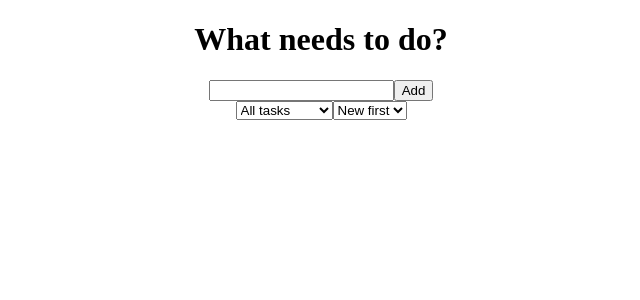
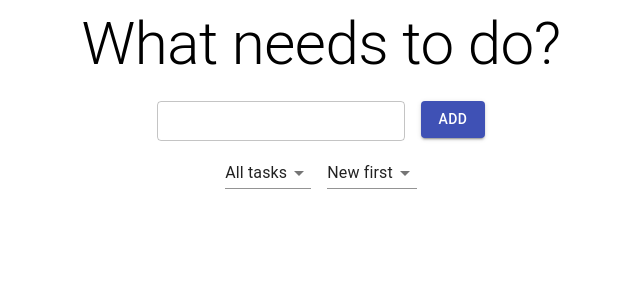
Before and after one commit to echnaya-p/todo-react, a React (Create React App) app: page / in a window 1280 px wide. Shown: the top 300 px of the page, without its empty margins (319-959 px from the left). Built offline with nearby package versions, Linux system fonts and the light colour scheme.

Commit message:
added material-ui, styles, grids, date for task, hover effect

```diff
--- a/src/App.js
+++ b/src/App.js
@@ -1,11 +1,12 @@
 import './App.css';
 import React from 'react';
 import ToDo from './ToDo.js';
+import Typography from '@material-ui/core/Typography';
 
 function App() {
   return (
     <div className="App">
-        <h1>What needs to do?</h1>
+        <Typography variant="h2" component="h1" gutterBottom>What needs to do?</Typography>
         <ToDo />
     </div>
   );
--- a/src/Filter.js
+++ b/src/Filter.js
@@ -1,6 +1,7 @@
 import React from 'react';
 import {filterByOrder, filterByState} from "./constants/constants";
 import * as PropTypes from 'prop-types';
+import { Select, MenuItem, Grid } from "@material-ui/core";
 
 function Filter(props) {
     const { ids, tasks, order, onUpdateFilteredIds, select, onUpdateSelect, onUpdateOrder } = props;
@@ -20,17 +21,21 @@ function Filter(props) {
     };
 
     return (
-        <div>
-            <select value={select} onChange={handleFilterTaskByState}>
-                <option value={filterByState.ALL}>All tasks</option>
-                <option value={filterByState.ACTIVE}>Active tasks</option>
-                <option value={filterByState.FINISHED}>Fished tasks</option>
-            </select>
-            <select value={order} onChange={handleFilterTaskByDate}>
-                <option value={filterByOrder.NEW}>New first</option>
-                <option value={filterByOrder.OLD}>Old first</option>
-            </select>
-        </div>
+        <Grid container spacing={2}>
+            <Grid item>
+                <Select value={select} onChange={handleFilterTaskByState}>
+                    <MenuItem value={filterByState.ALL}>All tasks</MenuItem>
+                    <MenuItem value={filterByState.ACTIVE}>Active tasks</MenuItem>
+                    <MenuItem value={filterByState.FINISHED}>Fished tasks</MenuItem>
+                </Select>
+            </Grid>
+            <Grid item>
+                <Select value={order} onChange={handleFilterTaskByDate}>
+                    <MenuItem value={filterByOrder.NEW}>New first</MenuItem>
+                    <MenuItem value={filterByOrder.OLD}>Old first</MenuItem>
+                </Select>
+            </Grid>
+        </Grid>
     );
 }
 
--- a/src/Form.js
+++ b/src/Form.js
@@ -2,9 +2,21 @@ import React from 'react';
 import { generateUniqueID } from './utils/utils';
 import { taskState, filterByOrder } from "./constants/constants";
 import * as PropTypes from 'prop-types';
+import { Button, TextField, Grid } from "@material-ui/core";
 
 function Form(props) {
-    const { text, tasks, ids, order, onUpdateIds, onUpdateTasks, onUpdateText, select, filteredIds, onUpdateFilteredIds } = props;
+    const {
+        text,
+        tasks,
+        ids,
+        order,
+        select,
+        filteredIds,
+        onUpdateIds,
+        onUpdateTasks,
+        onUpdateText,
+        onUpdateFilteredIds
+    } = props;
 
     const handleChangeText = (e) => {
         onUpdateText(e.target.value);
@@ -29,10 +41,21 @@ function Form(props) {
     };
 
     return (
-        <div>
-            <input type="text" onChange={handleChangeText} value={text}/>
-            <button onClick={handleAddTask}>Add</button>
-        </div>
+        <Grid container spacing={2}>
+            <Grid item>
+                <TextField
+                    id="outlined-basic"
+                    variant="outlined"
+                    type="text"
+                    size="small"
+                    onChange={handleChangeText}
+                    value={text}
+                />
+            </Grid>
+            <Grid item>
+                <Button onClick={handleAddTask} variant="contained" color="primary">Add</Button>
+            </Grid>
+        </Grid>
     );
 }
 
--- a/src/Tasks.js
+++ b/src/Tasks.js
@@ -1,59 +1,53 @@
 import React  from 'react';
-import {filterByOrder, taskState} from "./constants/constants";
+import {filterByOrder} from "./constants/constants";
 import * as PropTypes from "prop-types";
+import { List, Grid } from "@material-ui/core";
+import Item from './components/Item.js';
+import { makeStyles } from "@material-ui/core/styles";
+
+const useStyles = makeStyles({
+    root: {
+      width: '100%',
+      maxWidth: '40vw',
+      margin: '0 auto',
+    },
+});
 
 function Tasks(props) {
-    const { ids, filteredIds, tasks, order, onUpdateIds, onUpdateTasks, onUpdateFilteredIds } = props;
-
-    const handleChangeState = (id) => () => {
-        onUpdateTasks({
-            ...tasks,
-            [id]: {
-                ...tasks[id],
-                state: tasks[id].state === taskState.ACTIVE ? taskState.FINISHED : taskState.ACTIVE
-            }
-        });
-    };
-
-    const handleDeleteTask = (id) => () => {
-        const filteredTasks = { ...tasks };
-
-        onUpdateIds(ids.filter((tasksId) => tasksId !== id));
-        onUpdateFilteredIds(filteredIds.filter((tasksId) => tasksId !== id));
-        delete filteredTasks[id];
-        onUpdateTasks(filteredTasks);
-    };
+    const { filteredIds, tasks, order, onChangeState, onDeleteTask  } = props;
+    const classes = useStyles();
 
     const renderList = () => (
         filteredIds
             .sort((a,b) => order === filterByOrder.NEW ? b - a : a - b)
-            .map((id) => (
-                <li key={`${id}${tasks[id].text}`}>
-                    <div role="button" onClick={handleChangeState(id)}>
-                        <span>{tasks[id].date.toLocaleString()}</span>
-                        <span>
-                            {tasks[id].state === taskState.FINISHED ? <s>{tasks[id].text}</s> : tasks[id].text}
-                        </span>
-                        <button onClick={handleDeleteTask(id)}>x</button>
-                    </div>
-                </li>
+            .map((id, index) => (
+                <Item
+                    task={tasks[id]}
+                    onChangeState={onChangeState}
+                    onDeleteTask={onDeleteTask}
+                    key={`${id}${tasks[id].text}`}
+                    number={index + 1}
+                />
             ))
     );
 
     return (
-        <ul>
-            {renderList()}
-        </ul>
+        <Grid container className={classes.root}>
+            <Grid item>
+                <List>
+                    {renderList()}
+                </List>
+            </Grid>
+        </Grid>
     );
 }
 
 Tasks.propTypes = {
-    ids: PropTypes.array,
     tasks: PropTypes.object,
+    order: PropTypes.string,
     filteredIds: PropTypes.array,
-    onUpdateIds: PropTypes.func,
-    onUpdateTasks: PropTypes.func,
-    onUpdateFilteredIds: PropTypes.func,
+    onChangeState: PropTypes.func,
+    onDeleteTask: PropTypes.func,
 };
 
 export default Tasks;
--- a/src/ToDo.js
+++ b/src/ToDo.js
@@ -1,8 +1,9 @@
 import React, {useState} from 'react';
 import Form from './Form.js';
 import Tasks from './Tasks.js';
-import Filter from "./Filter";
-import {filterByOrder, filterByState} from "./constants/constants";
+import Filter from "./Filter.js";
+import {filterByOrder, filterByState, taskState} from "./constants/constants";
+import { Grid } from "@material-ui/core";
 
 export default function ToDo() {
     const [ text, setText ] = useState('');
@@ -19,8 +20,28 @@ export default function ToDo() {
     const handleUpdateSelect = (select) => setSelect(select);
     const handleUpdateOrder = (order) => setOrder(order);
 
+    const handleChangeState = (id) => () => {
+        setTasks({
+            ...tasks,
+            [id]: {
+                ...tasks[id],
+                state: tasks[id].state === taskState.ACTIVE ? taskState.FINISHED : taskState.ACTIVE
+            }
+        });
+    };
+
+    const handleDeleteTask = (id) => () => {
+        const filteredTasks = { ...tasks };
+
+        setIds(ids.filter((tasksId) => tasksId !== id));
+        setFilteredIds(filteredIds.filter((tasksId) => tasksId !== id));
+        delete filteredTasks[id];
+        setTasks(filteredTasks);
+    };
+
     return (
-        <div>
+        <Grid container spacing={2} direction="column" justify="center" alignItems="center">
+            <Grid item>
                 <Form
                     text={text}
                     ids={ids}
@@ -33,6 +54,8 @@ export default function ToDo() {
                     onUpdateTasks={handleUpdateTasks}
                     onUpdateFilteredIds={handleUpdateFilteredIds}
                 />
+            </Grid>
+            <Grid item>
                 <Filter
                     ids={ids}
                     tasks={tasks}
@@ -42,17 +65,18 @@ export default function ToDo() {
                     onUpdateSelect={handleUpdateSelect}
                     onUpdateOrder={handleUpdateOrder}
                 />
+            </Grid>
             {ids.length > 0 &&
+                <Grid item>
                     <Tasks
-                    ids={ids}
                         filteredIds={filteredIds}
-                    onUpdateIds={handleUpdateIds}
                         tasks={tasks}
                         order={order}
-                    onUpdateTasks={handleUpdateTasks}
-                    onUpdateFilteredIds={handleUpdateFilteredIds}
+                        onChangeState={handleChangeState}
+                        onDeleteTask={handleDeleteTask}
                     />
+                </Grid>
             }
-        </div>
+        </Grid>
     );
 }
--- /dev/null
+++ b/src/components/Item.js
@@ -0,0 +1,79 @@
+import React from 'react';
+import {taskState} from "../constants/constants";
+import * as PropTypes from "prop-types";
+import { ListItem, Paper, Grid, Typography, IconButton } from "@material-ui/core";
+import CloseIcon from "@material-ui/icons/Close";
+import { makeStyles } from "@material-ui/core/styles";
+import classNames from 'classnames';
+
+const useStyles = makeStyles({
+    colorGreen: {
+        backgroundColor: '#C8F4C2',
+
+    },
+    colorWhite: {
+        backgroundColor: '#FFFFFF',
+    },
+    grid: {
+        margin: "5px",
+        width: "40vw",
+    },
+    item: {
+        cursor: 'pointer',
+        "&:hover": {
+            backgroundColor: '#AEF3A5',
+        },
+    },
+
+});
+
+function Item(props) {
+    const { task, number, onChangeState, onDeleteTask } = props;
+    const  classes = useStyles();
+
+    return (
+        <ListItem>
+            <Paper
+                role="button"
+                onClick={onChangeState(task.id)}
+                className={classNames({
+                    [classes.item]: true,
+                    [classes.colorGreen]: task.state === taskState.FINISHED,
+                    [classes.colorWhite]: task.state === taskState.ACTIVE,
+                })}
+            >
+                <Grid container direction="row" wrap="nowrap" spacing={2} className={classes.grid} justify="space-between" alignItems="center">
+                    <Grid item>
+                        <Typography variant="subtitle1" gutterBottom>
+                            {number}
+                        </Typography>
+                    </Grid>
+                    <Grid item>
+                        <Typography variant="subtitle1" gutterBottom>
+                            {task.date.toLocaleString()}
+                        </Typography>
+                    </Grid>
+                    <Grid item xs={7}>
+                        <Typography variant="body1" gutterBottom>
+                            {task.text}
+                        </Typography>
+                    </Grid>
+                    <Grid item>
+                        <IconButton onClick={onDeleteTask(task.id)} size="small">
+                            <CloseIcon />
+                        </IconButton>
+                    </Grid>
+                </Grid>
+            </Paper>
+        </ListItem>
+    );
+}
+
+Item.propTypes = {
+    task: PropTypes.object,
+    number: PropTypes.number,
+    onChangeState: PropTypes.func,
+    onDeleteTask: PropTypes.func,
+};
+
+export default Item;
```
Also changed, not shown: package.json (+6 -2 lines), 1 other file (tests, documents, lock files or other folders). Lines whose indentation alone changed are shown as unchanged.
